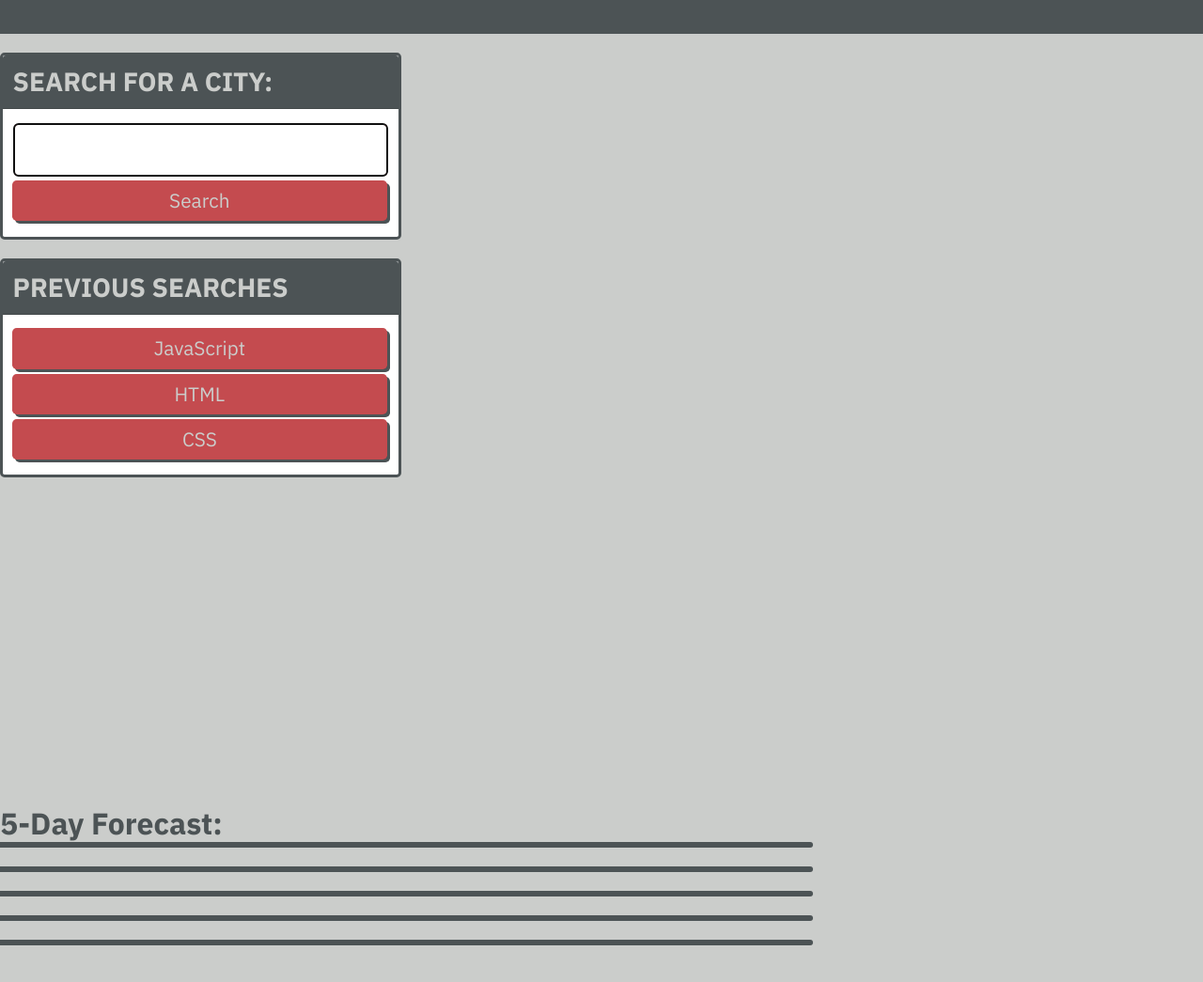
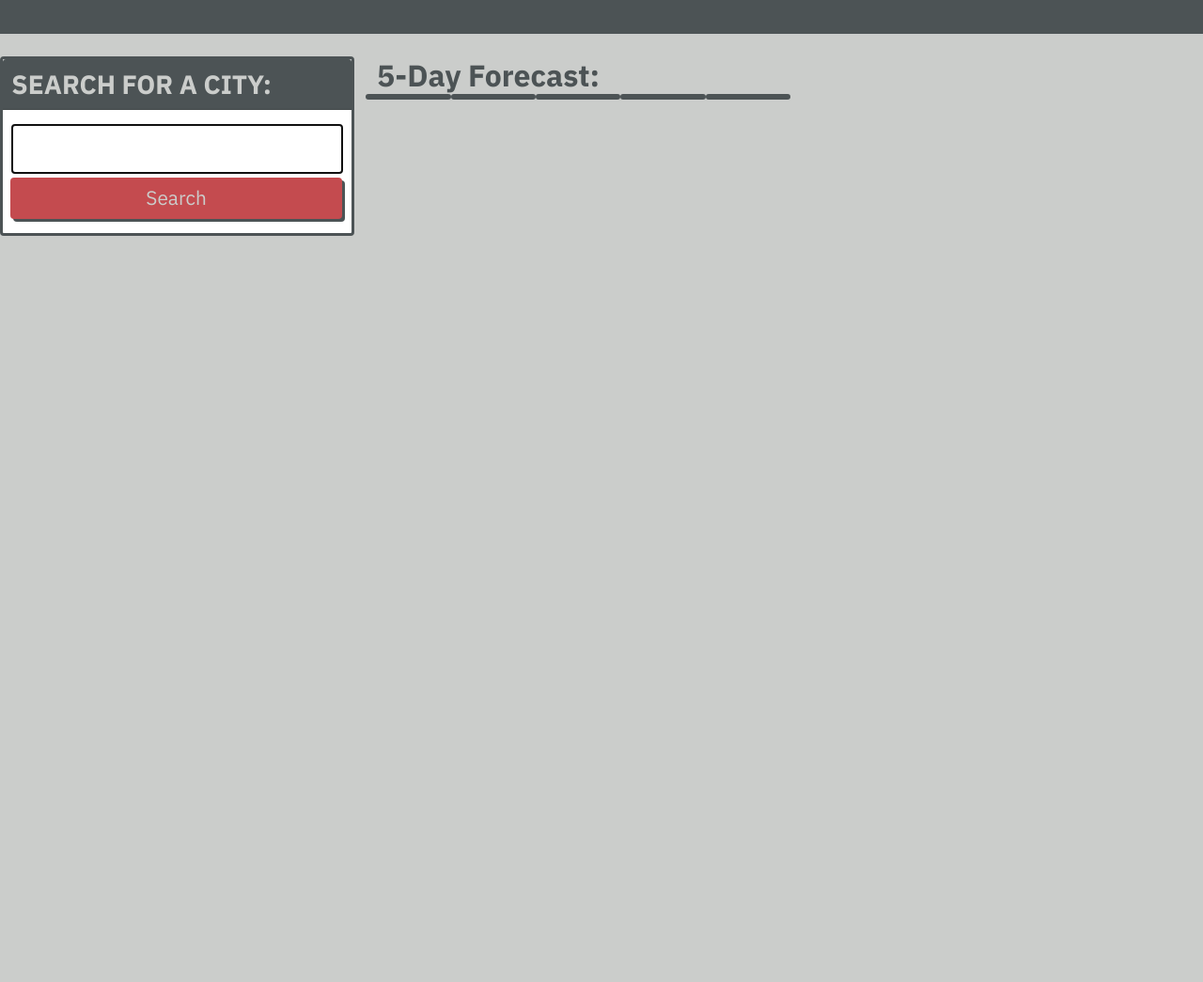
Before and after one commit to CashGalko/weather-Dashboard, a plain HTML site: page index.html in a window 1280 px wide. Shown: the part 101-1146 px from the top of the page at 94% size. After the commit the page ends 981 px from the top, so only its background shows below. Drawn offline with nearby package versions, Linux system fonts and the light colour scheme.

Commit message:
Added the get forecast function to pull data from the API. Began working on the displayForecast function to create cards for a 5 day forecast.

```diff
--- a/assets/css/style.css
+++ b/assets/css/style.css
@@ -4,7 +4,7 @@
   --tertiary: #607d86;
   --light-dark: #c44b4f;
   --dark: #4c5355;
-  --border-radius: 0.3rem;
+
 }
 
 * {
@@ -49,7 +49,7 @@ p {
   width: 100%;
   display: block;
   margin: 5px 0;
-  border-radius: var(--border-radius);
+
   color: var(--primary);
   border: none;
   outline: none;
@@ -70,7 +70,7 @@ p {
 }
 
 .btn-back {
-  border-radius: var(--border-radius);
+
   color: var(--primary);
   border: none;
   outline: none;
@@ -107,7 +107,7 @@ p {
   color: var(--dark);
   padding: 0 10px;
   display: inline-block;
-  border-radius: var(--border-radius);
+
 
 }
 
@@ -119,7 +119,7 @@ p {
 .list-item {
   margin-bottom: 10px;
   padding: 1.5%;
-  border-radius: var(--border-radius);
+
   background-color: var(--light-dark);
   color: var(--primary);
   text-decoration: none;
@@ -133,7 +133,7 @@ p {
   padding: 2px 5px;
   margin: 0 5px;
   background-color: rgba(255, 255, 255, 1);
-  border-radius: var(--border-radius);
+
 }
 
 .icon-danger {
@@ -148,14 +148,14 @@ p {
 .card {
   margin: 0 0 20px 0;
   border: 3px solid var(--dark);
-  border-radius: var(--border-radius);
+
 }
 
 .card-header {
   color: var(--primary);
   background-color: var(--dark);
   padding: 2.5%;
-  border-radius: calc(0.18rem - 1px) calc(0.18rem - 1px) 0 0;
+
 }
 
 .card-body {
@@ -180,5 +180,5 @@ p {
   margin: 5px 0;
   font-size: 1.2rem;
   border: 2px solid var(--light-dark);
-  border-radius: var(--border-radius);
+
 }
--- a/assets/js/script.js
+++ b/assets/js/script.js
@@ -1,7 +1,7 @@
 var cityInputEl = document.querySelector('#cityName');
 var userFormEl = document.querySelector('#user-form');
 var cityNameContainerEl = document.querySelector('#cityName');
-var repoSearchTerm = document.querySelector('#repo-search-term');
+
 
 
 
@@ -12,11 +12,11 @@ var formSubmitHandler = function (event) {
 
     if (cityName) {
       getWeather(cityName);
-
+      getForecast(cityName);
       cityNameContainerEl.textContent = '';
       cityInputEl.value = '';
     } else {
-      alert('Please enter a GitHub username');
+      alert('Please enter a valid city');
     }
 };
 
@@ -35,6 +35,21 @@ var getWeather = function (city) {
   });
 }
 
+var getForecast = function (city) {
+    var forecastUrl = 'https://api.openweathermap.org/data/2.5/forecast?q=' + city + '&units=imperial&appid=56c8a3ef9b920710fdace6246f366751';
+
+ fetch(forecastUrl)
+  .then(function (response) {
+    return response.json();
+
+  })
+  .then(function (data) {
+    console.log(data);
+    displayForecast(data, city);
+
+  });
+}
+
 var displayWeather = function (data, city) {
 
     $('#divWeather').show();
@@ -46,4 +61,11 @@ var displayWeather = function (data, city) {
 
 }
 
+var displayForecast = function (data, city) {
+  for (let i = 0; i < 4; i++) {
+    const element = array[i];
+
+  }
+}
+
   userFormEl.addEventListener('submit', formSubmitHandler)
--- a/index.html
+++ b/index.html
@@ -23,7 +23,7 @@
   </header>
 
 
-  <main class="col-12 flex-row justify-space-between">
+  <main class="row flex-row justify-space-between pt-4">
     <div class="col-12 col-md-4 vh-100">
 
       <div class="card">
@@ -34,14 +34,6 @@
         </form>
       </div>
 
-      <div class="card">
-        <h3 class="card-header text-uppercase">Previous Searches</h3>
-        <div id="language-buttons" class="card-body">
-          <button data-language="javascript" class="btn">JavaScript</button>
-          <button data-language="html" class="btn">HTML</button>
-          <button data-language="css" class="btn">CSS</button>
-        </div>
-      </div>
     </div>
 
 
@@ -53,22 +45,22 @@
         <p>Wind: <span id="wind-display"></span> MPH</p>
         <p>Humidity: <span id="humidity-display"></span>%</p>
         <p>UV Index: <span id="uvIndex-display"></span></p>
+      </div>
+
+      <div class="col-12 col-md-8">
+        <h2 class="list-group">5-Day Forecast: </h2>
+        <div class="row" id="forecast-container">
+            <div class="card col-md-2"></div>
+            <div class="card col-md-2"></div>
+            <div class="card col-md-2"></div>
+            <div class="card col-md-2"></div>
+            <div class="card col-md-2"></div>
         </div>
+
+      </div>
+
     </div>
 
-
-
-    <div class="col-12 col-md-8">
-        <h2 class="list-group">5-Day Forecast: <span id="repo-search-term"></span> </h2>
-        <div class="row">
-            <div class="card col-"></div>
-            <div class="card"></div>
-            <div class="card"></div>
-            <div class="card"></div>
-            <div class="card"></div>
-        </div>
-
-    </div>
   </main>
 
   <script
```
